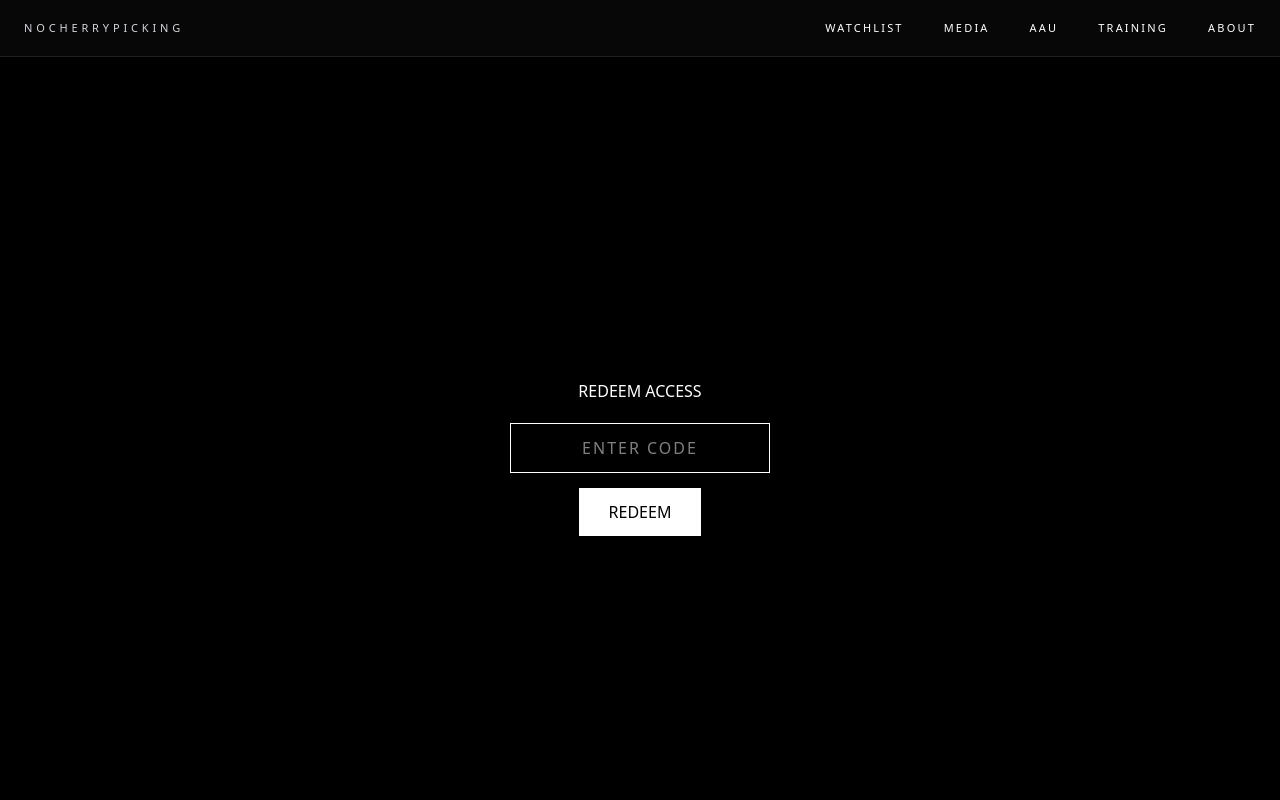
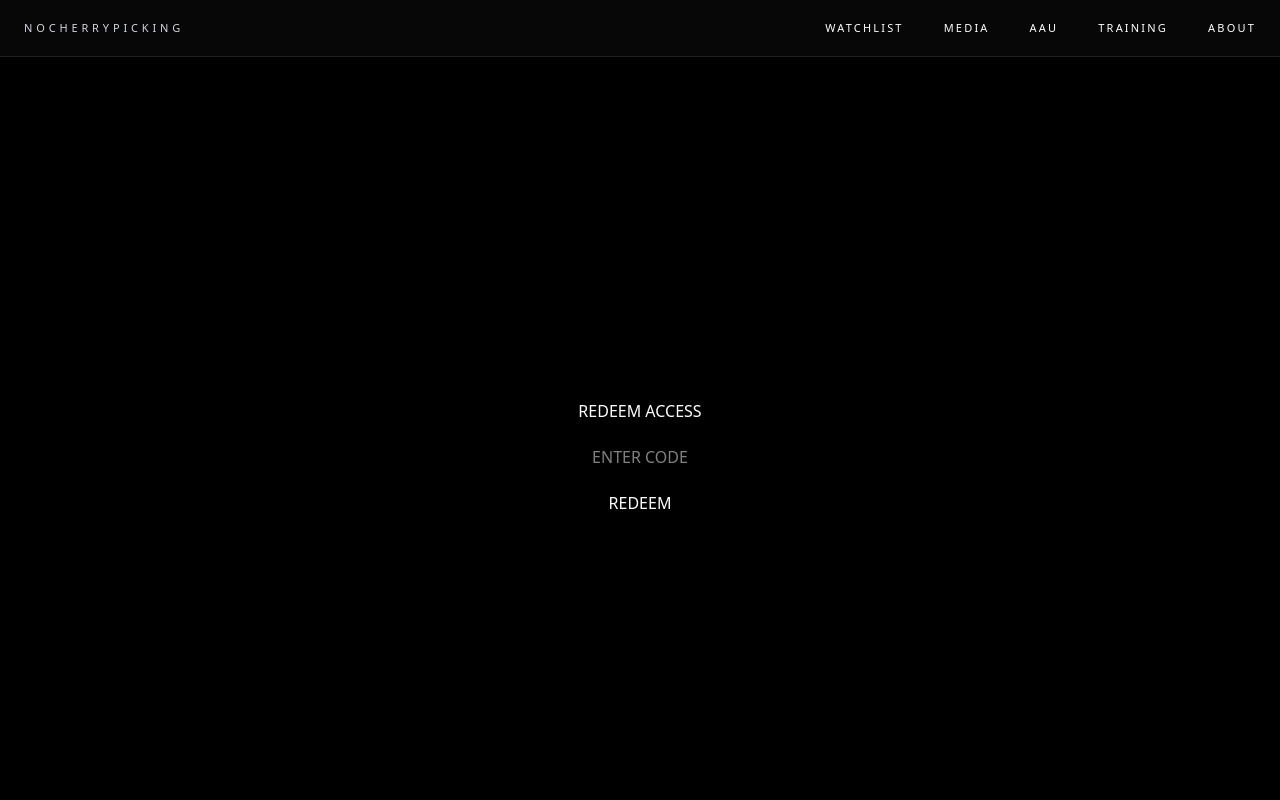
Before and after one commit to nocherrypicking-ra/ncphoops, a Next.js app: page /redeem in a window 1280 px wide. Shown: the top 800 px of the page. Built offline with nearby package versions, Linux system fonts and the light colour scheme.

Commit message:
Update page.tsx

```diff
--- a/app/redeem/page.tsx
+++ b/app/redeem/page.tsx
@@ -36,38 +36,24 @@ const handleRedeem = () => {
       background: "black",
       color: "white",
       display: "flex",
+      flexDirection: "column",
       alignItems: "center",
-      justifyContent: "center",
-      flexDirection: "column",
-      textAlign: "center",
-      padding: "20px"
+      justifyContent: "center"
     }}>
-      <h1 style={{ marginBottom: "20px" }}>REDEEM ACCESS</h1>
+      <h1>REDEEM ACCESS</h1>
 
       <input
-        type="text"
-        placeholder="ENTER CODE"
         value={code}
         onChange={(e) => setCode(e.target.value)}
+        placeholder="ENTER CODE"
         style={{
           padding: "12px",
-          width: "260px",
-          marginBottom: "15px",
-          textAlign: "center",
-          background: "black",
-          border: "1px solid white",
-          color: "white",
-          letterSpacing: "2px"
+          margin: "10px",
+          textAlign: "center"
         }}
       />
 
-      <button onClick={handleRedeem} style={{
-        padding: "12px 30px",
-        background: "white",
-        color: "black",
-        border: "none",
-        cursor: "pointer"
-      }}>
+      <button onClick={handleRedeem}>
         REDEEM
       </button>
     </div>
```
Lines whose indentation alone changed are shown as unchanged.
